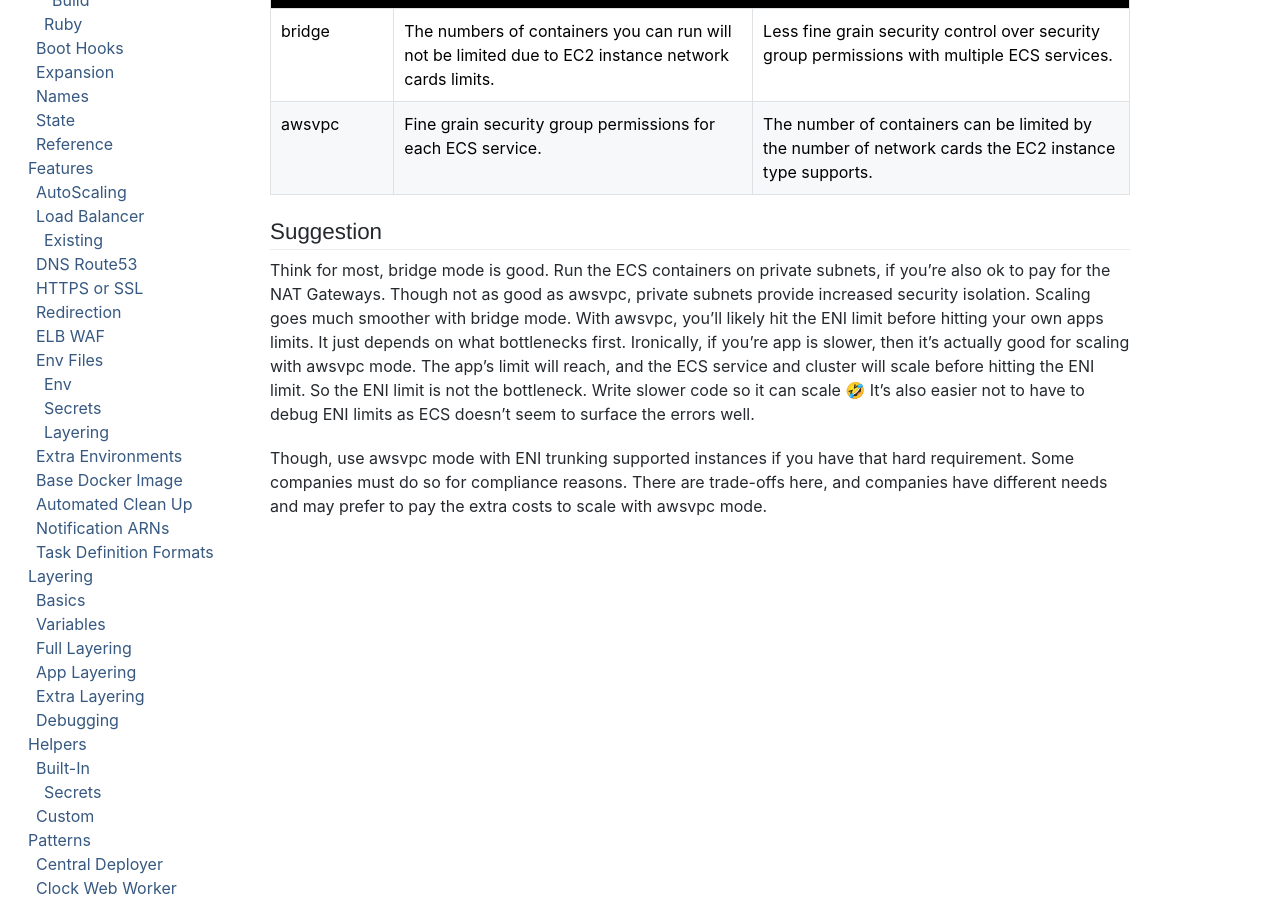
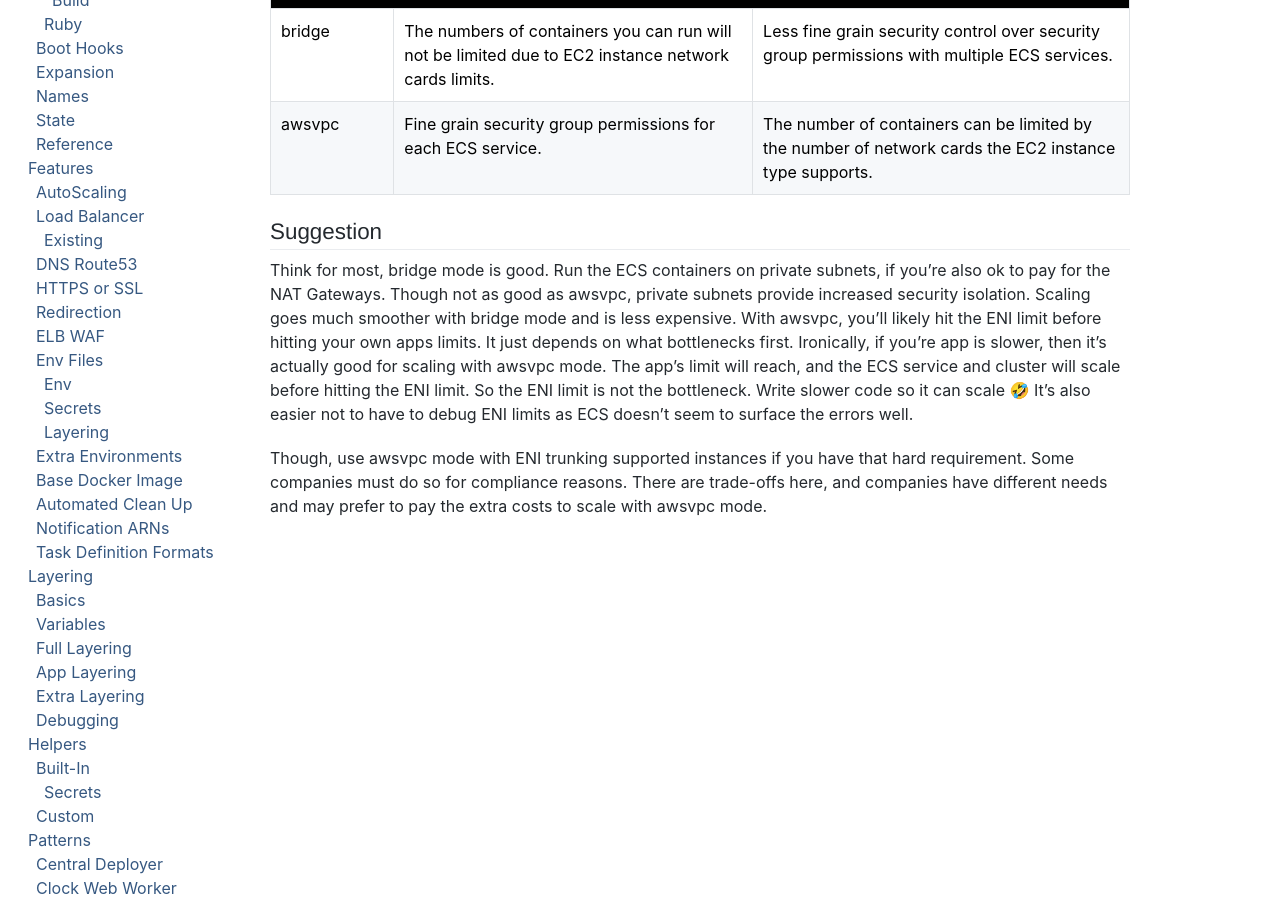
Before and after one commit to boltops-tools/ufo-docs, a Jekyll site: the page built from _docs/more/ecs-network-mode.md, in a window 1280 px wide and 900 px high, scrolled down 1077 px. Built offline with Jekyll 4.4.1, drawn with Linux system fonts in a browser that asks for light colours; cached includes are drawn as plain includes; a script that is not in the unit is left out.

Commit message:
Update ecs-network-mode.md

```diff
--- a/_docs/more/ecs-network-mode.md
+++ b/_docs/more/ecs-network-mode.md
@@ -36,6 +36,6 @@ awsvpc | Fine grain security group permissions for each ECS service. | The numbe
 
 ## Suggestion
 
-Think for most, bridge mode is good. Run the ECS containers on private subnets, if you're also ok to pay for the NAT Gateways. Though not as good as awsvpc, private subnets provide increased security isolation. Scaling goes much smoother with bridge mode. With awsvpc, you'll likely hit the ENI limit before hitting your own apps limits. It just depends on what bottlenecks first. Ironically, if you're app is slower, then it's actually good for scaling with awsvpc mode.  The app's limit will reach, and the ECS service and cluster will scale before hitting the ENI limit. So the ENI limit is not the bottleneck. Write slower code so it can scale 🤣  It's also easier not to have to debug ENI limits as ECS doesn't seem to surface the errors well.
+Think for most, bridge mode is good. Run the ECS containers on private subnets, if you're also ok to pay for the NAT Gateways. Though not as good as awsvpc, private subnets provide increased security isolation. Scaling goes much smoother with bridge mode and is less expensive. With awsvpc, you'll likely hit the ENI limit before hitting your own apps limits. It just depends on what bottlenecks first. Ironically, if you're app is slower, then it's actually good for scaling with awsvpc mode.  The app's limit will reach, and the ECS service and cluster will scale before hitting the ENI limit. So the ENI limit is not the bottleneck. Write slower code so it can scale 🤣  It's also easier not to have to debug ENI limits as ECS doesn't seem to surface the errors well.
 
 Though, use awsvpc mode with ENI trunking supported instances if you have that hard requirement. Some companies must do so for compliance reasons. There are trade-offs here, and companies have different needs and may prefer to pay the extra costs to scale with awsvpc mode.
```
